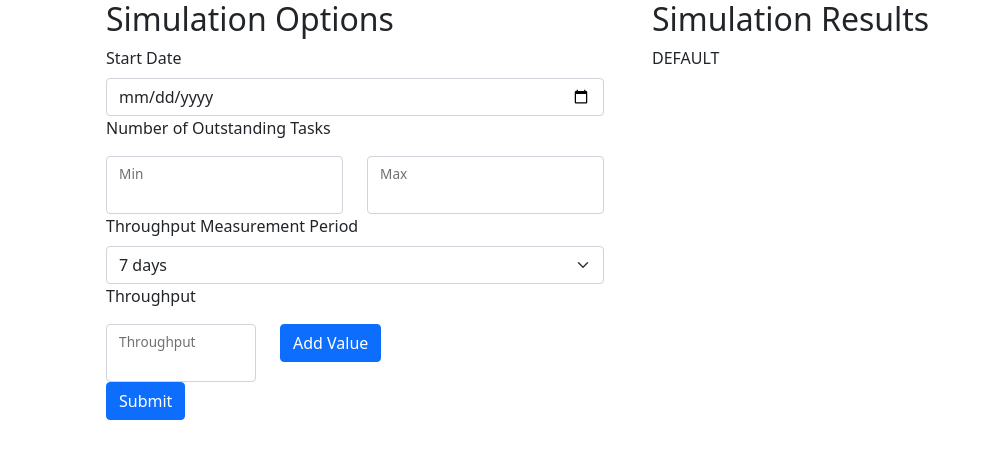
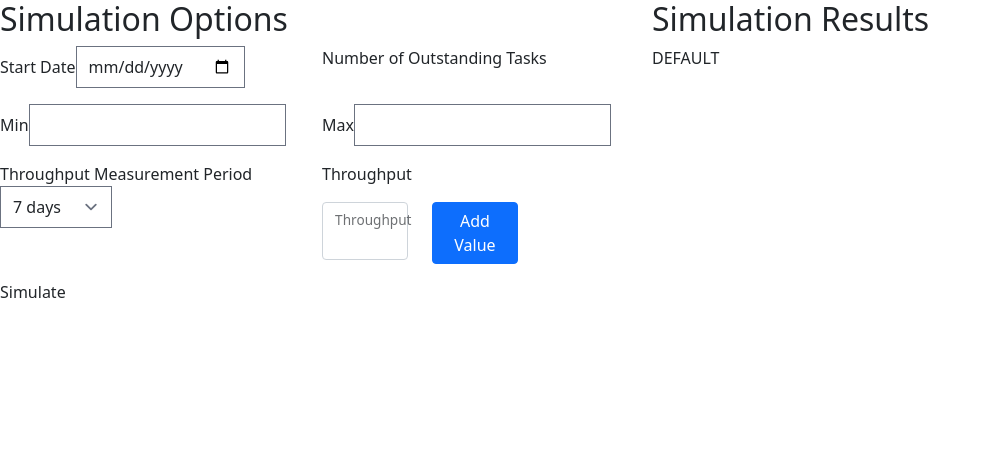
Before and after one commit to stebennett/wwibd, a React (Create React App) app in the folder app/: page / in a window 1280 px wide. Shown: the top 458 px of the page, without its empty margins (0-991 px from the left). Built offline with nearby package versions, Linux system fonts and the light colour scheme.

Commit message:
WIP Refactor to plain html

```diff
--- a/app/src/components/App/App.tsx
+++ b/app/src/components/App/App.tsx
@@ -2,7 +2,6 @@ import OptionsForm from '../OptionsForm/OptionsForm';
 import CalculationsOutput from '../CalculationsOutput/CalculationsOutput';
 import { useState } from 'react';
 import { SimulationResult } from '../../simulate';
-import { Col, Container, Row } from 'react-bootstrap';
 
 function App() {
 
@@ -20,12 +19,10 @@ function App() {
   })
 
   return (
-    <Container className="App">
-      <Row>
-        <Col><OptionsForm updateSimulationResults={setSimulationResults} updateSimulationState={setSimulationState} /></Col>
-        <Col><CalculationsOutput simulationResults={simulationResults} simulationState={simulationState}/></Col>
-      </Row>
-    </Container>
+    <div className="grid grid-cols-2 gap-4 App">
+      <div><OptionsForm updateSimulationResults={setSimulationResults} updateSimulationState={setSimulationState} /></div>
+      <div><CalculationsOutput simulationResults={simulationResults} simulationState={simulationState}/></div>
+    </div>
   )
 }
 
--- a/app/src/components/OptionsForm/OptionsForm.tsx
+++ b/app/src/components/OptionsForm/OptionsForm.tsx
@@ -2,8 +2,6 @@ import React, { FC, useState } from 'react';
 import { Button, Col, Container, FloatingLabel, Form, FormGroup, ListGroup, Row, Table } from 'react-bootstrap';
 import { Simulate } from '../../simulate';
 import ThroughputInput from '../ThroughputInput/ThroughputInput';
-
-import './OptionsForm.css';
 
 interface OptionsFormProps {
     updateSimulationResults: any,
@@ -54,49 +52,51 @@ const OptionsForm: FC<OptionsFormProps> = ({updateSimulationResults, updateSimul
 
 
   return (
-      <Container>
+      <div>
           <h2>Simulation Options</h2>
-        <Form onSubmit={handleSubmit}>
-            <Row>
-                <FormGroup as={Col} controlId="startDate">
-                    <Form.Label>Start Date</Form.Label>
-                    <Form.Control type="date" onChange={ e => setStartDate(e.target.value) }/>
-                </FormGroup>
-            </Row>
-            <Row>
+          <form onSubmit={handleSubmit}>
+              <div className="grid grid-cols-2 gap-3">
+                  <div className="colspan-2">
+                    <label>
+                        <span>Start Date</span>
+                        <input type="date" onChange={ e => setStartDate(e.target.value) }/>
+                    </label>
+                  </div>
+                  <div className="colspan-2">
                       <p>Number of Outstanding Tasks</p>
-                <Col>
-                    <FloatingLabel controlId="minNumOutstandingTasks" label="Min">
-                        <Form.Control type="number" onChange={ e => updateMinOutstandingTasks(parseInt(e.target.value)) }></Form.Control>
-                    </FloatingLabel>
-                </Col>
-                <Col>
-                    <FloatingLabel controlId="maxNumOutstandingTasks" label="Max">
-                        <Form.Control type="number" onChange={ e => updateMaxOutstandingTasks(parseInt(e.target.value)) }></Form.Control>
-                    </FloatingLabel>
-                </Col>
-            </Row>
-            <Row>
-                <FormGroup as={Col} controlId="throughputMeasurementPeriod">
-                    <Form.Label>Throughput Measurement Period</Form.Label>
-                    <Form.Select onChange={ e => setThroughputPeriod(parseInt(e.target.value)) }>
+                  </div>
+                  <div>
+                      <label>
+                          <span>Min</span>
+                          <input type="number" onChange={ e => updateMinOutstandingTasks(parseInt(e.target.value)) }/>
+                      </label>
+                  </div>
+                  <div>
+                      <label>
+                          <span>Max</span>
+                          <input type="number" onChange={ e => updateMaxOutstandingTasks(parseInt(e.target.value)) }/>
+                      </label>
+                  </div>
+                  <div className="colspan-2">
+                      <label>
+                          <span>Throughput Measurement Period</span>
+                          <select onChange={ e => setThroughputPeriod(parseInt(e.target.value)) }>
                             <option value="7">7 days</option>
                             <option value="14">14 days</option>
                             <option value="21">21 days</option>
                             <option value="28">28 days</option>
-                    </Form.Select>
-                </FormGroup>
-            </Row>
+                          </select>
+                      </label>
+                  </div>
+                  <div className="colspan-2">
                     <ThroughputInput addThroughputValue={addThroughputValue} throughputValues={throughputValues}></ThroughputInput>
-            <Row>
-                <Col>
-                    <Button variant="primary" type="submit">
-                        Submit
-                    </Button>
-                </Col>
-            </Row>
-        </Form>
-      </Container>
+                  </div>
+                  <div className="colspan-2">
+                      <button type="submit">Simulate</button>
+                  </div>
+                </div>
+            </form>
+      </div>
   );
 }
 
```
Also changed, not shown: app/src/components/OptionsForm/OptionsForm.css (deleted). Lines whose indentation alone changed are shown as unchanged.
